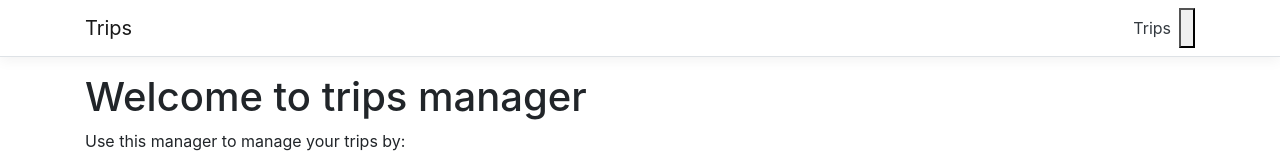
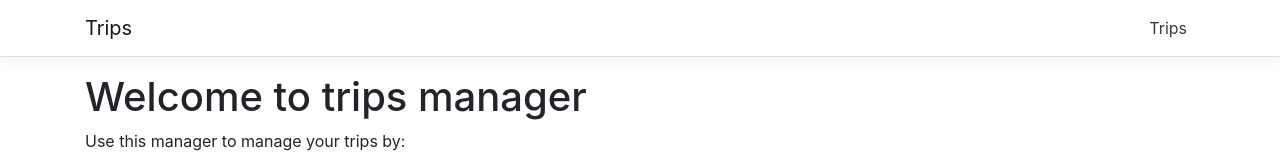
Before and after one commit to Haydox01/Trips, a React (Create React App) app in the folder Trips/ClientApp/: page / in a window 1280 px wide. Shown: the top 160 px of the page. Built offline with nearby package versions, Linux system fonts and the light colour scheme.

Commit message:
Revert branch

```diff
--- a/Trips/ClientApp/src/components/NavMenu.js
+++ b/Trips/ClientApp/src/components/NavMenu.js
@@ -33,7 +33,6 @@ export class NavMenu extends Component {
                 <NavItem>
                   <NavLink tag={Link} className="text-dark" to="/trips">Trips</NavLink>
                 </NavItem>
-                <button></button>
               </ul>
             </Collapse>
           </Container>
```
